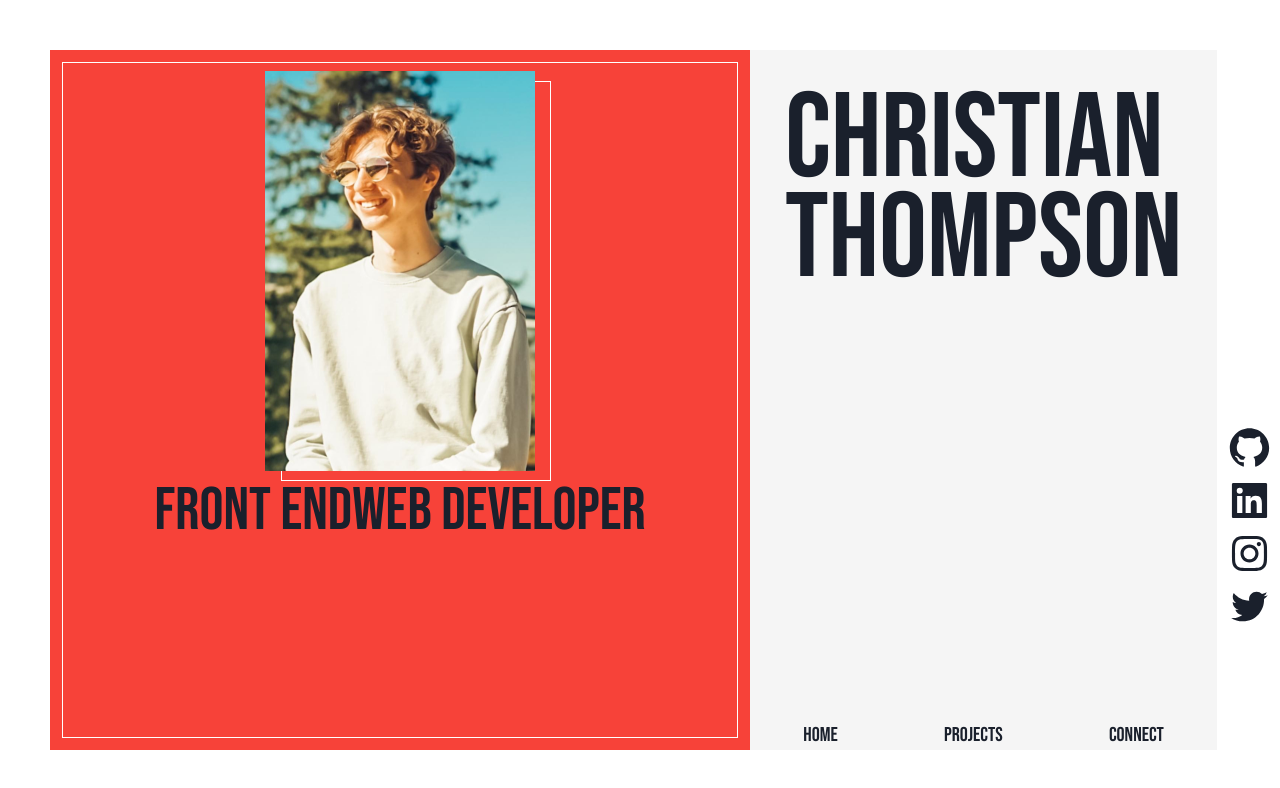
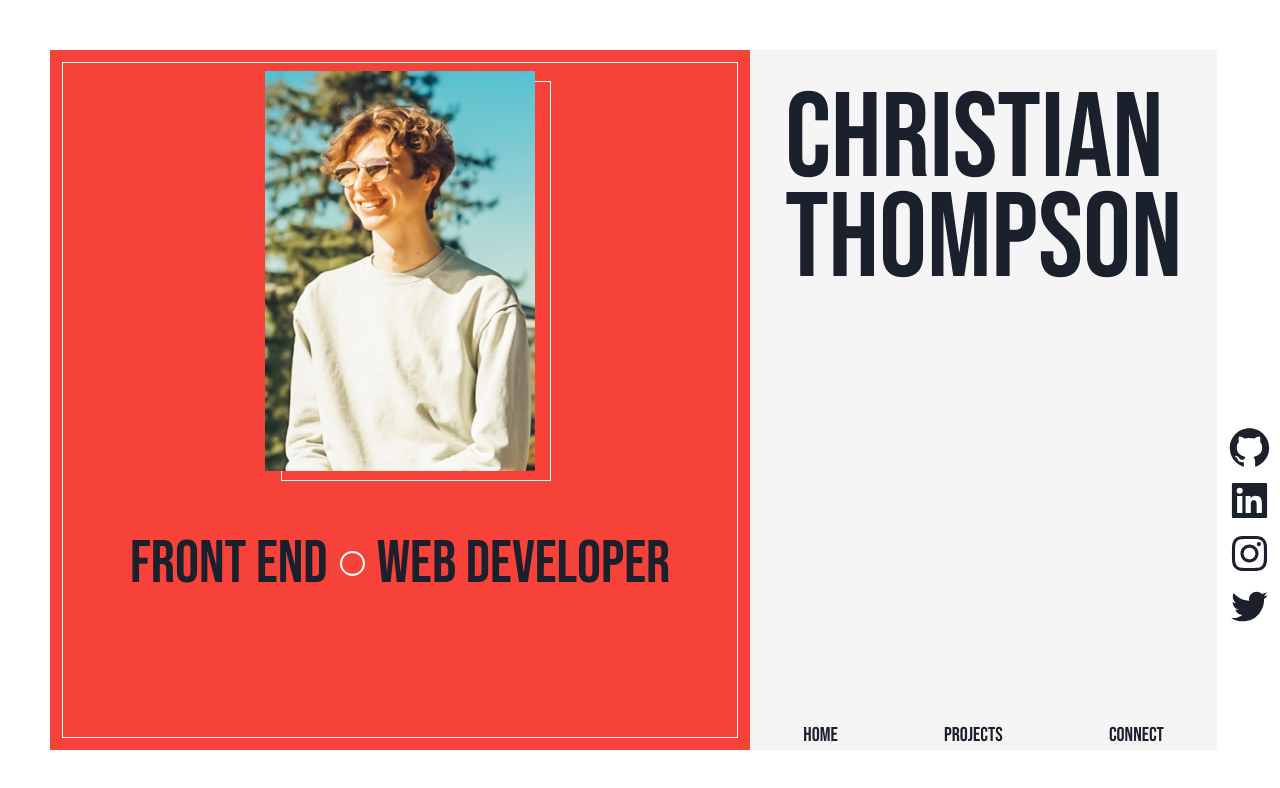
Before and after one commit to Weegius/Portfolio, a React (Create React App) app: page /#/ in a window 1280 px wide. Shown: the top 788 px of the page. Built offline with nearby package versions, Linux system fonts and the light colour scheme; a web font is replaced by a local one.

Commit message:
added circle to tet

```diff
--- a/src/components/home.js
+++ b/src/components/home.js
@@ -63,12 +63,13 @@ const Home = () => {
             <Flex
               flexDir={["column", "row", "column", "row"]}
               fontSize={[45, 60, 60, 60]}
-              mt={[5, 10, 10, 10]}
+              mt={[5, 10, 10, 20]}
               textAlign="center"
               lineHeight={[10, 0, 0, 0]}
             >
-              <Text>Front End</Text>
-              <Text ml={[0, 0, 0, 0]} fontWeight={200}>
+              <Text alignSelf="center">Front End</Text>
+              <Flex w={25} h={25} rounded={50} border='2px' color={'white'} ml={3} mr={3} display={["none", "none", "none", "flex"]}/>
+              <Text alignSelf="center" ml={[0, 0, 0, 0]} fontWeight={200}>
                 Web Developer
               </Text>
             </Flex>
```
